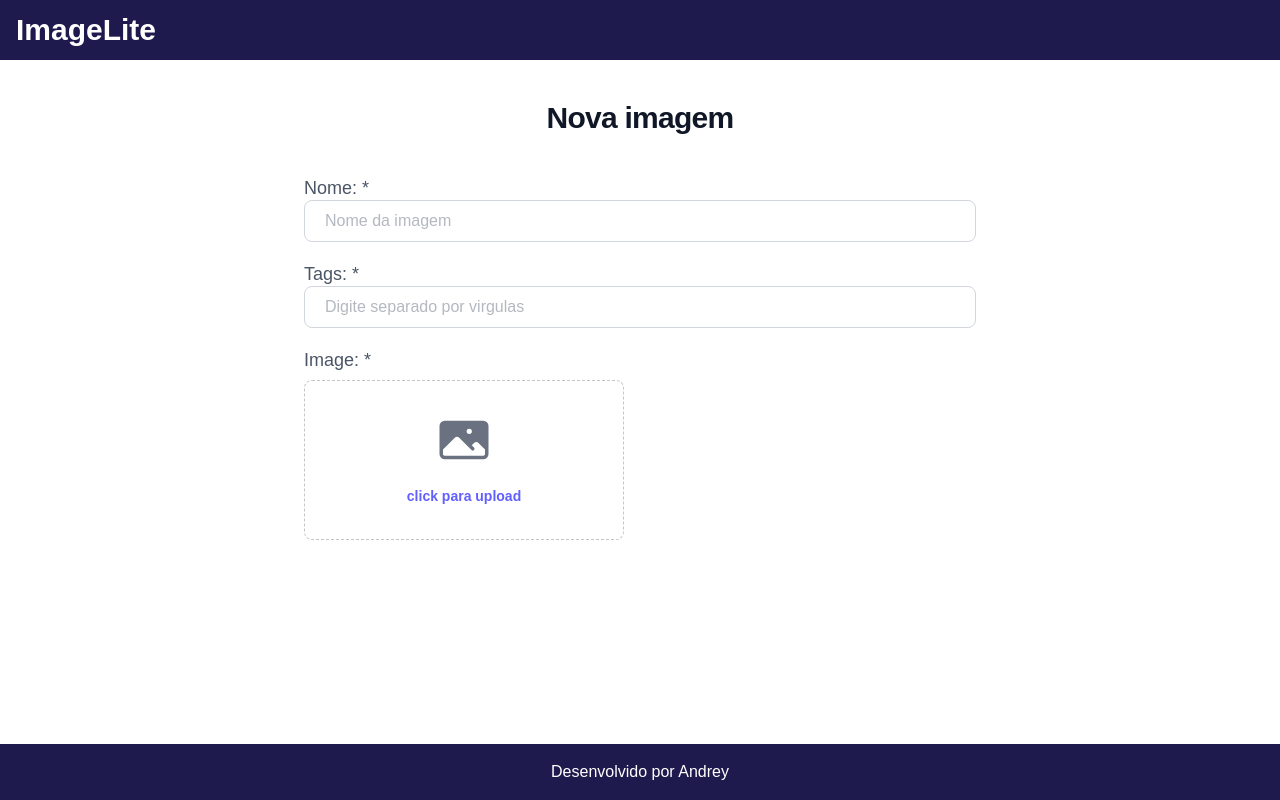
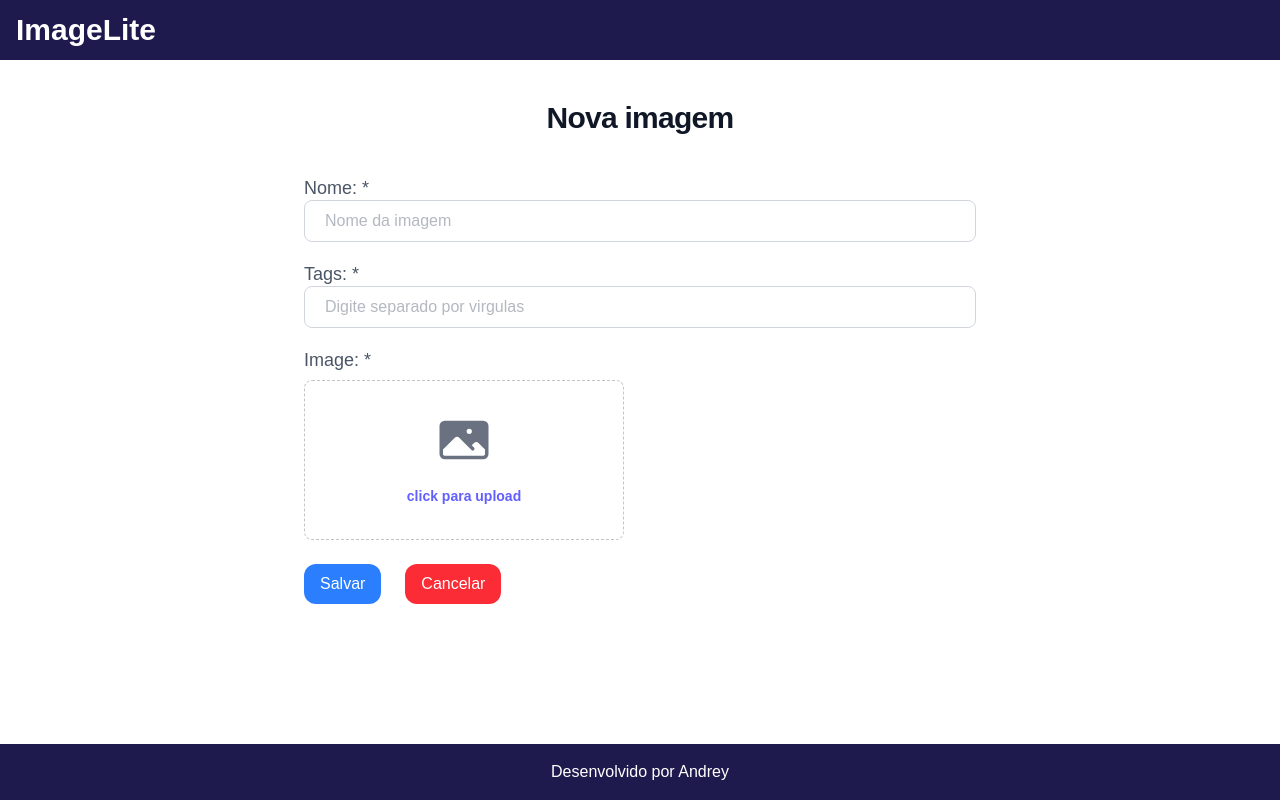
Before and after one commit to AndreyMendonca/FullStackJavaReactJS, a Next.js app in the folder frontend_img/: page /formulario in a window 1280 px wide. Built offline with nearby package versions, Linux system fonts and the light colour scheme.

Commit message:
Adicionando e configurando o formik

```diff
--- a/frontend_img/src/app/formulario/page.tsx
+++ b/frontend_img/src/app/formulario/page.tsx
@@ -1,23 +1,37 @@
 'use client'
-
 import { Template } from "@/components";
 import { Button } from "@/components/Button";
 import { InputText } from "@/components/InputText";
 import Link from "next/link";
+import { useFormik } from "formik";
+
+type FormProps = {
+    name: string;
+    tags: string;
+    file: any;
+}
+
+const formScheme: FormProps = {name: '', tags:'',file:''}
 
 const Page = () =>{
+    const formik = useFormik<FormProps>({
+        initialValues: formScheme,
+        onSubmit: (dados:FormProps) =>{
+            console.log(dados)
+        }
+    })
     return (
         <Template>
             <section className="flex flex-col items-center justify-center my-5">
                 <h2 className="mt-3 mb-10 text-3xl font-extrabold tracking-tight text-gray-900">Nova imagem</h2>
-                <form className="w-full max-w-2xl">
+                <form onSubmit={formik.handleSubmit} className="w-full max-w-2xl">
                     <div className="grid grid-cols-1">
                         <label className="block text-lg font-medium leading-6 text-gray-600">Nome: *</label>
-                        <InputText type="text" style="" placeholder="Nome da imagem"/>
+                        <InputText id="name" onChange={formik.handleChange} type="text" style="" placeholder="Nome da imagem"/>
                     </div>
                     <div className="mt-5 grid grid-cols-1">
                         <label className="block text-lg font-medium leading-6 text-gray-600">Tags: *</label>
-                        <InputText type="text" style="" placeholder="Digite separado por virgulas"/>
+                        <InputText id="tags" onChange={formik.handleChange} type="text" style="" placeholder="Digite separado por virgulas"/>
                     </div>
                     <div className="mt-5 grid grid-cols-1">
                         <label className="block text-lg font-medium leading-6 text-gray-600">Image: *</label>
@@ -36,9 +50,9 @@ const Page = () =>{
                         </div>
                     </div>
                     <div className="mt-6 flex items-center justify-end gap-x-6 md:justify-start">
-                        <Button label="Salvar" color="blue" type="submit"/>
+                        <Button label="Salvar" color="bg-blue-500 hover:bg-blue-400" type="submit"/>
                         <Link href="/galeria">
-                            <Button label="Cancelar" color="yellow"/>
+                            <Button label="Cancelar" color="bg-red-500 hover:bg-red-400"/>
                         </Link>
 
                     </div>
--- a/frontend_img/src/app/galeria/page.tsx
+++ b/frontend_img/src/app/galeria/page.tsx
@@ -7,6 +7,7 @@ import { useEffect, useState } from "react";
 import Link from "next/link";
 import { Button } from "@/components/Button";
 import { InputText } from "@/components/InputText";
+
 
 const Page = () =>{
     const useService = useImageService();
@@ -47,9 +48,9 @@ const Page = () =>{
                         <option value="GIF">GIF</option>
                     </select>
                     <div className="flex items-center justify-center space-x-4 mt-2 md:mt-0">
-                        <Button label="Pesquisar" onClick={searchImage} color="blue"></Button>
+                        <Button label="Pesquisar" onClick={searchImage} color="bg-blue-500 hover:bg-blue-400"></Button>
                         <Link href="/formulario">
-                            <Button label="Add foto" color="yellow"></Button>
+                            <Button label="Add foto" color="bg-yellow-500 hover:bg-yellow-400" ></Button>
                         </Link>
                     </div>
                 </div>
--- a/frontend_img/src/components/Button.tsx
+++ b/frontend_img/src/components/Button.tsx
@@ -10,7 +10,7 @@ export const Button = ({color, label, onClick, type}: Props) =>{
         <>
             <button
                 onClick={onClick}
-                className={`bg-${color}-500 text-white px-4 py-2 rounded-xl cursor-pointer hover:bg-${color}-400`}
+                className={`${color} text-white px-4 py-2 rounded-xl cursor-pointer`}
                 type={type}>
                     {label}
             </button>
--- a/frontend_img/src/components/InputText.tsx
+++ b/frontend_img/src/components/InputText.tsx
@@ -1,4 +1,5 @@
 type Props = {
+    id?: string;
     type: string,
     style?: string,
     onChange?: (event:React.ChangeEvent<HTMLInputElement>) => void;
```
Also changed, not shown: frontend_img/package.json (+6 -4 lines), 1 other file (tests, documents, lock files or other folders).
